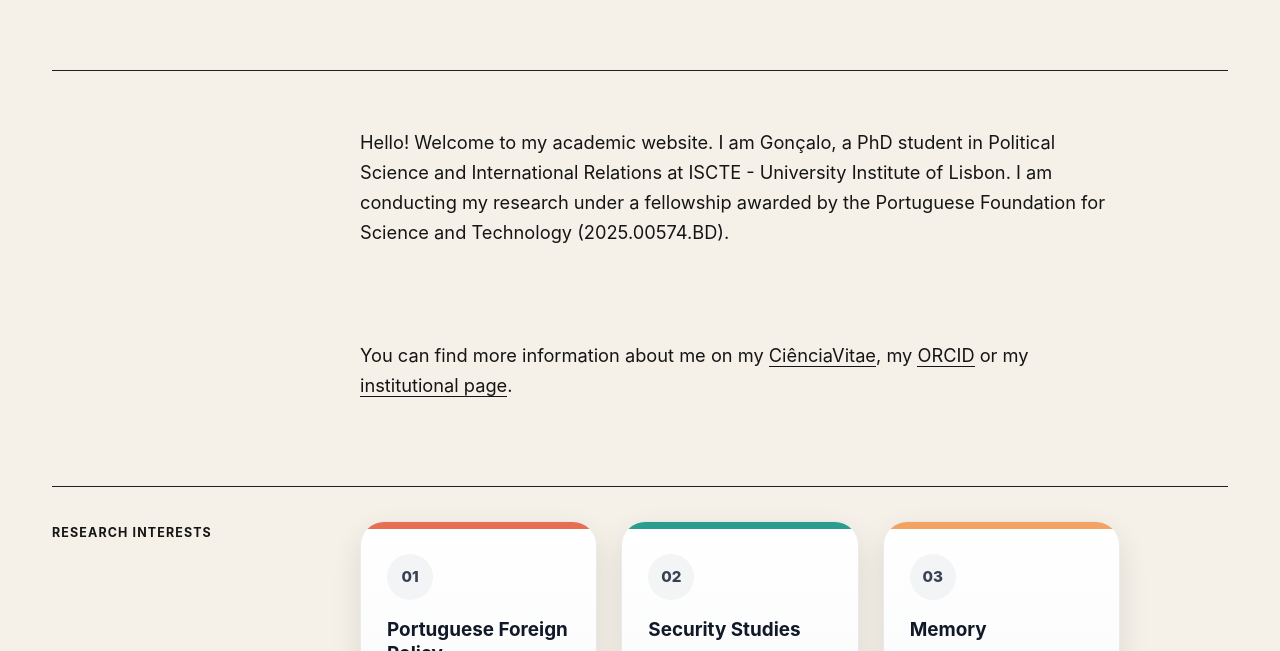
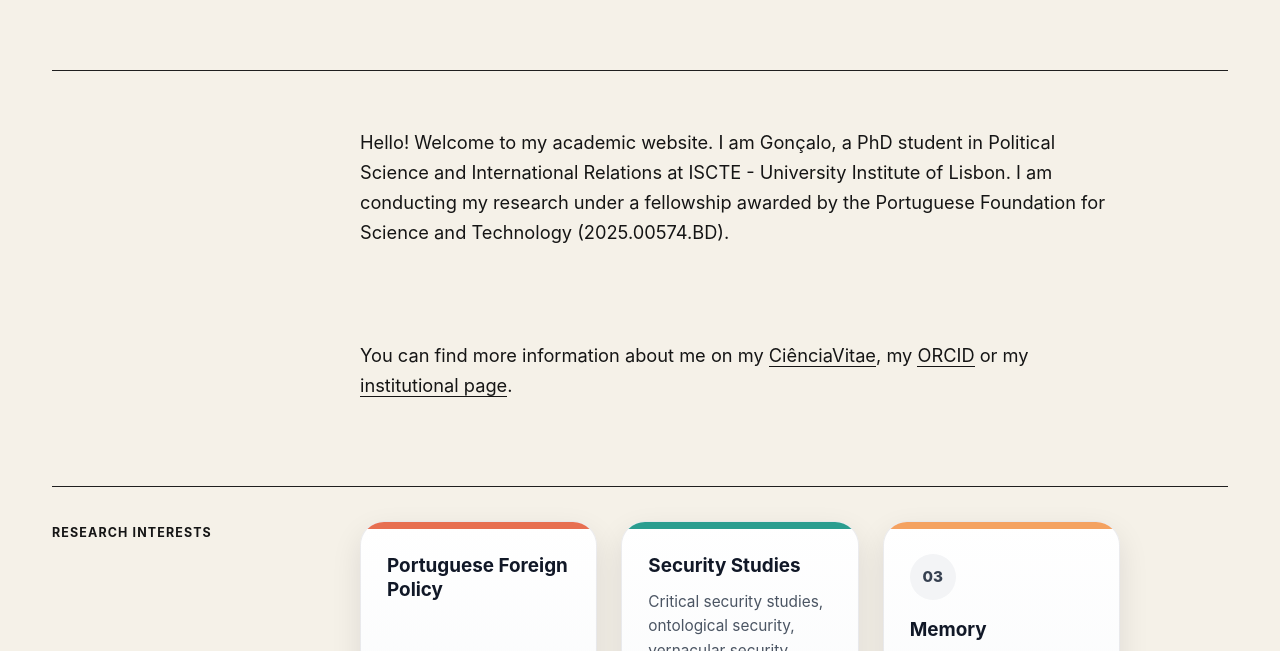
Before and after one commit to gcmargato/gcmargato.github.io, a plain HTML site: page index.html in a window 1280 px wide. Shown: the part 89-740 px from the top of the page. Drawn offline with Linux system fonts and the light colour scheme.

Commit message:
Update index.html

```diff
--- a/index.html
+++ b/index.html
@@ -43,12 +43,10 @@
 
   <div class="cards-grid">
     <article class="research-card coral-line">
-      <span class="card-number">01</span>
       <h3>Portuguese Foreign Policy</h3>
     </article>
 
     <article class="research-card teal-line">
-      <span class="card-number">02</span>
       <h3>Security Studies</h3>
       <p>Critical security studies, ontological security, vernacular security.</p>
     </article>
```
